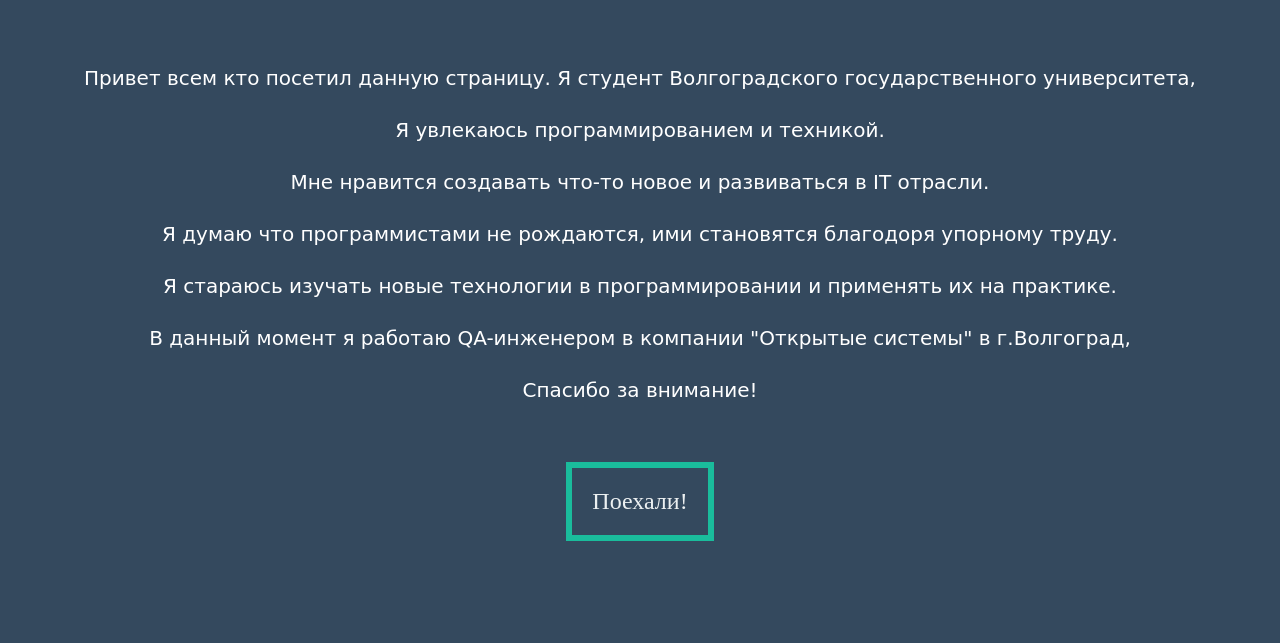
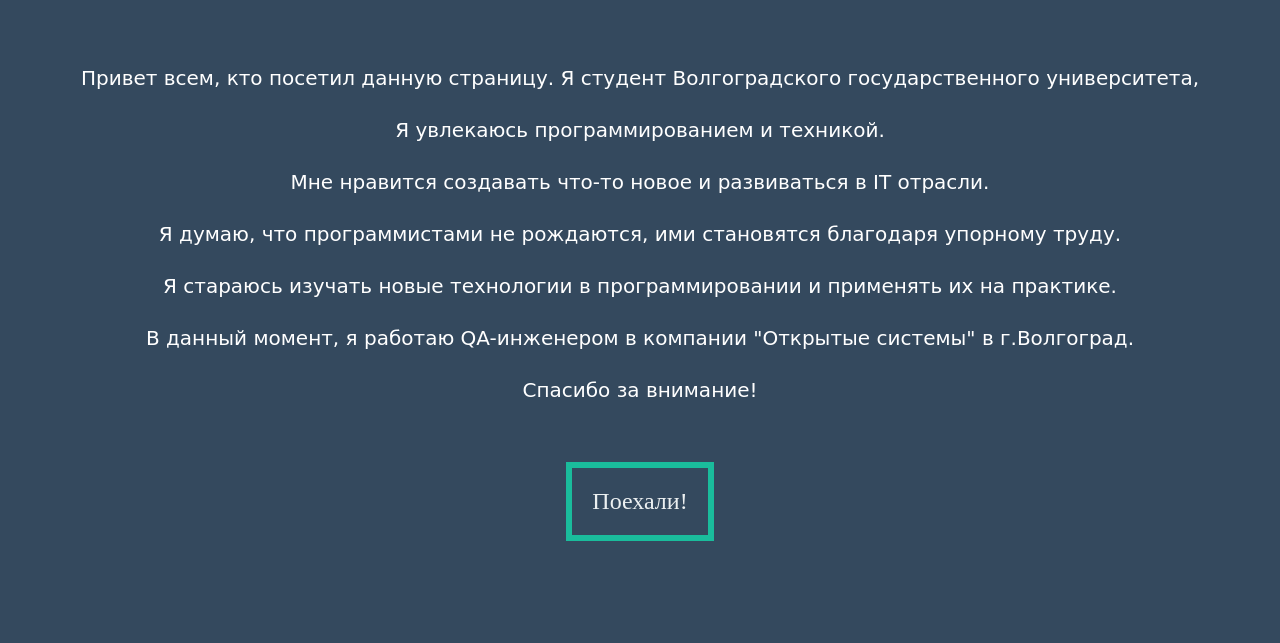
Before and after one commit to AndreySindeev/AndreySindeev.github.io, a plain HTML site: page site/index.html in a window 1280 px wide. Shown: the part 536-1179 px from the top of the page. Drawn offline with Linux system fonts and the light colour scheme.

Commit message:
Update index.html

```diff
--- a/site/index.html
+++ b/site/index.html
@@ -36,13 +36,13 @@
                 <span class="title" id="student">студент.</span>
             <p>
                 <br>
-                Привет всем кто посетил данную страницу.
+                Привет всем, кто посетил данную страницу.
                 Я студент Волгоградского государственного университета,<br>
                 Я увлекаюсь программированием и техникой.
                 <br>Мне нравится создавать что-то новое и развиваться в IT отрасли.
-                <br>Я думаю что программистами не рождаются, ими становятся благодоря упорному труду.
+                <br>Я думаю, что программистами не рождаются, ими становятся благодаря упорному труду.
                 <br>Я стараюсь изучать новые технологии в программировании и применять их на практике.
-                <br>В данный момент я работаю QA-инженером в компании "Открытые системы" в г.Волгоград,
+                <br>В данный момент, я работаю QA-инженером в компании "Открытые системы" в г.Волгоград.
                 <br>Спасибо за внимание!
                 <br>
                 <br>
```
